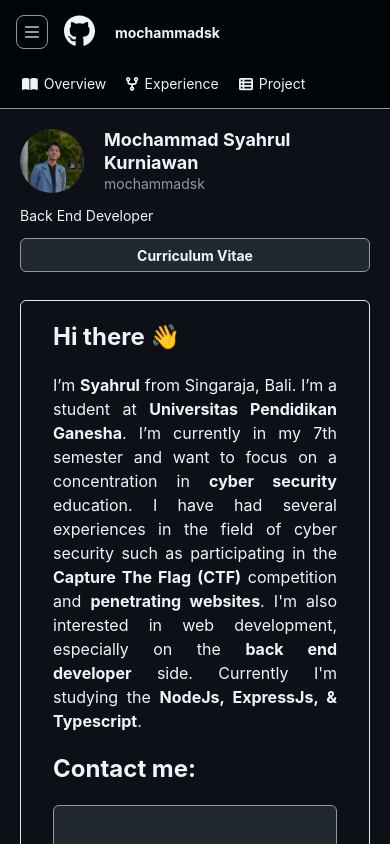
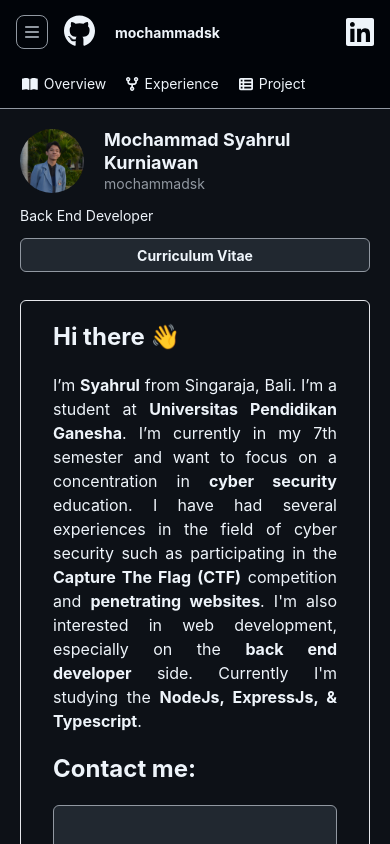
Before and after one commit to mochammadsk/productzilla-portofolio, a React (Vite) app: page / in a window 390 px wide. Shown: the top 844 px of the page. Built offline with nearby package versions, Linux system fonts and the light colour scheme.

Commit message:
fix header responsive

```diff
--- a/src/components/Header.tsx
+++ b/src/components/Header.tsx
@@ -36,9 +36,11 @@ function Header() {
           </div>
         </div>
 
-        <div className='gap-3 justify-items-end items-center lg:flex sm:hidden'>
-          <CurrentDate />
-          <span>
+        <div className='gap-3 justify-items-end items-center lg:flex'>
+          <div className='sm:hidden'>
+            <CurrentDate />
+          </div>
+          <span className='sm:py-2 sm:block'>
             <a href='https://www.linkedin.com/in/mochammadsk/' target='_blank'>
               <ListHeaderIcon
                 icon={<FontAwesomeIcon icon={faLinkedin} size='2x' />}
```
